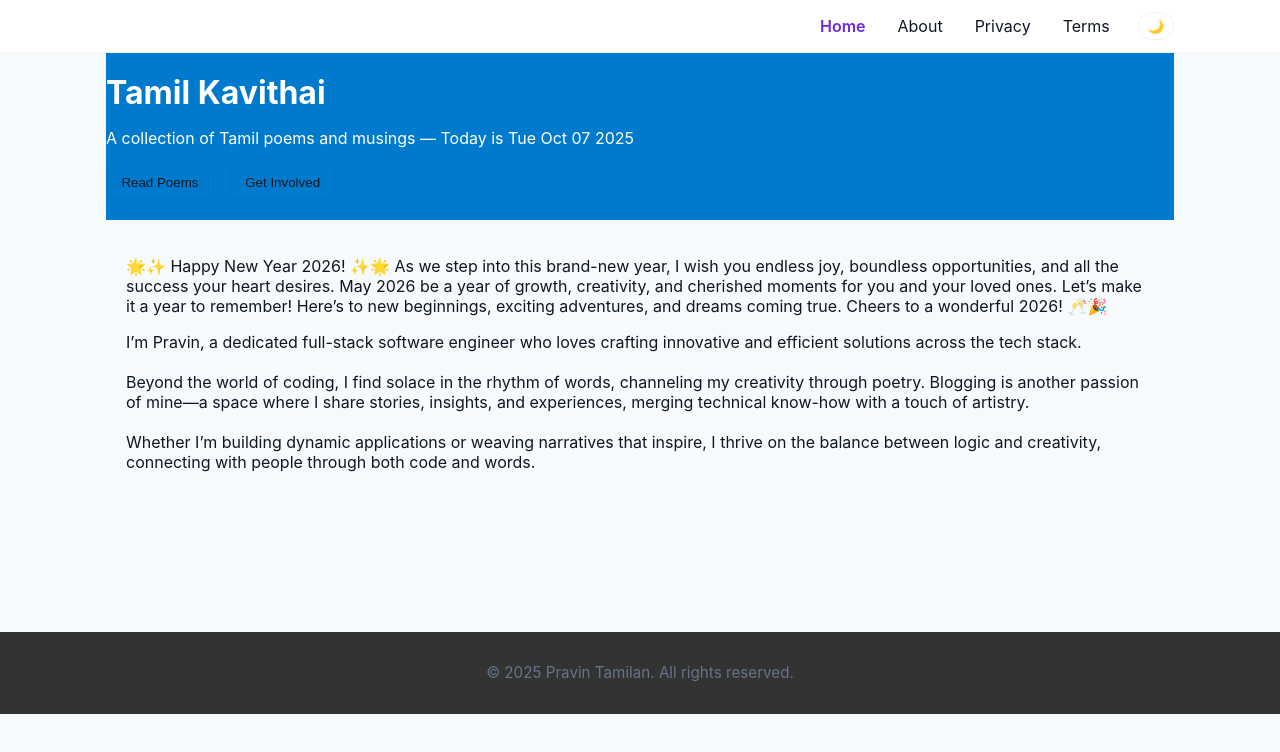
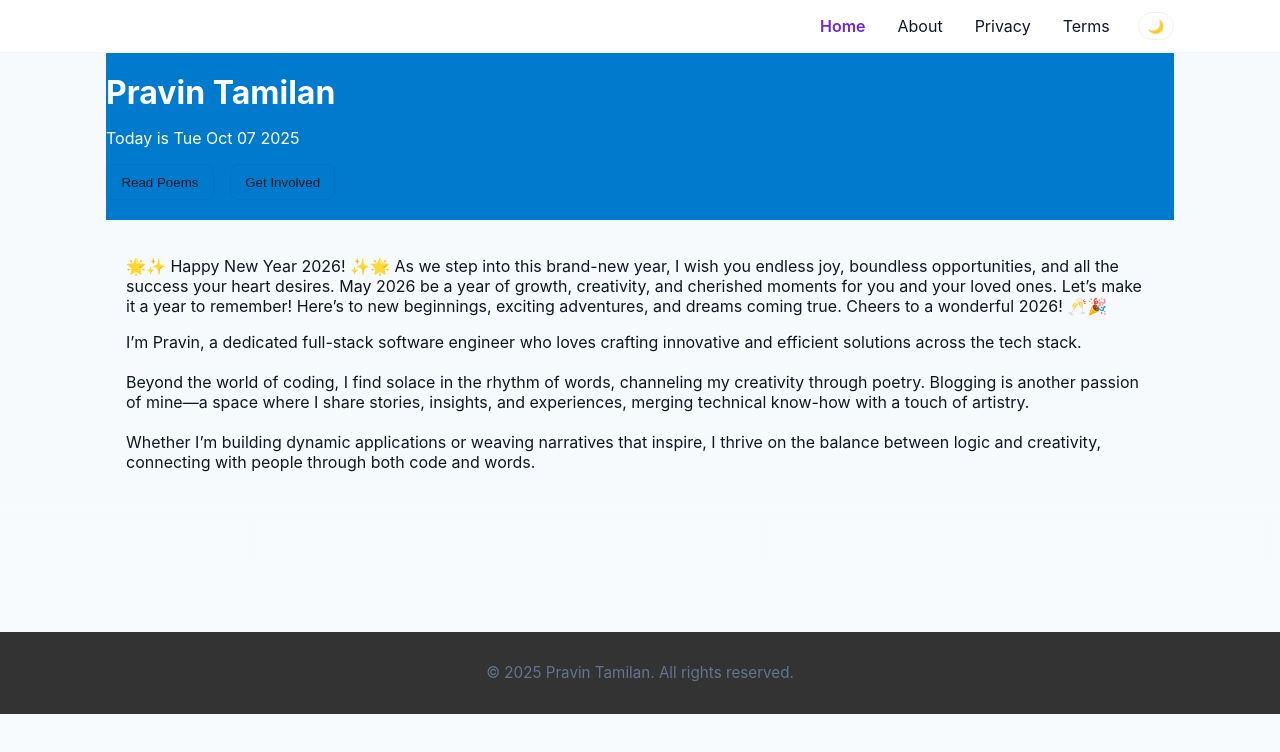
Before and after one commit to apravint/website, an Angular app: page /home in a window 1280 px wide. Shown: the top 752 px of the page. Built offline with nearby package versions, Linux system fonts and the light colour scheme.

Commit message:
homepage

```diff
--- a/src/app/home/home.component.html
+++ b/src/app/home/home.component.html
@@ -1,7 +1,7 @@
 <section class="container mt-4">
   <header class="hero">
-    <h1>Tamil Kavithai</h1>
-    <p class="lead">A collection of Tamil poems and musings — Today is {{ today }}</p>
+    <h1>Pravin Tamilan</h1>
+    <p class="lead">Today is {{ today }}</p>
     <div class="actions">
       <button class="btn">Read Poems</button>
       <button class="btn">Get Involved</button>
```
